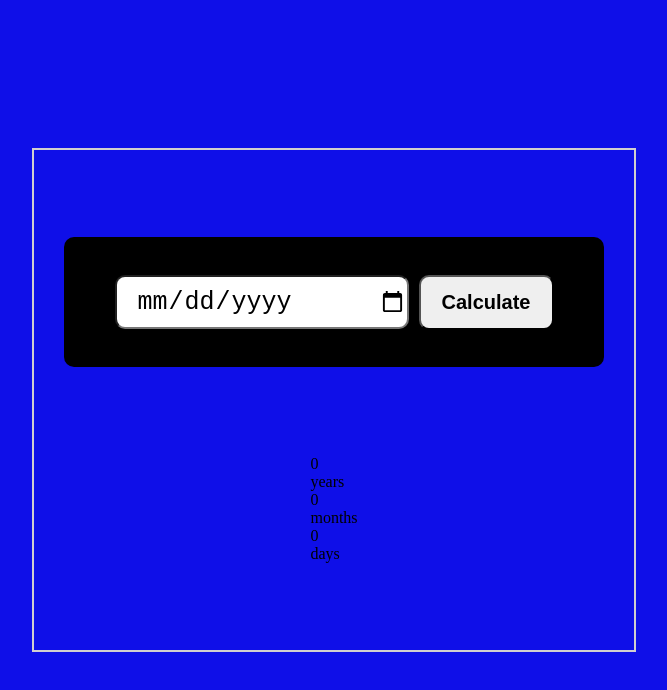
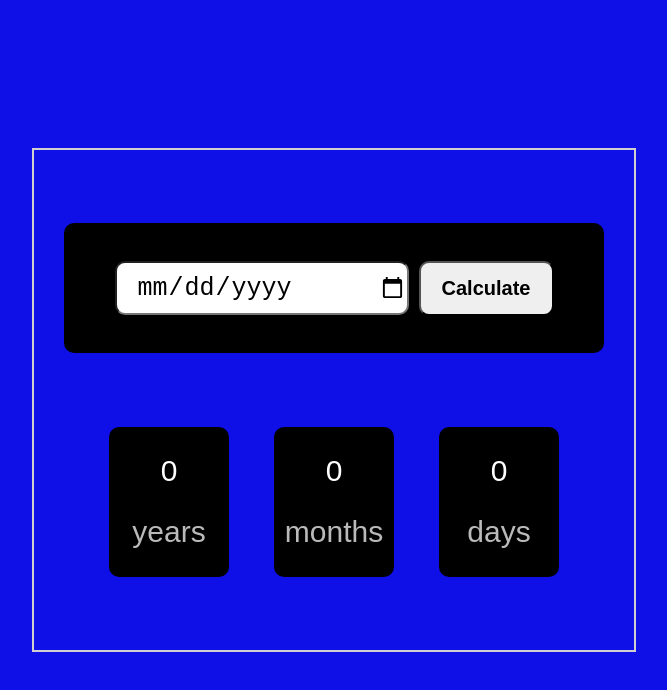
Before and after one commit to mhuzaifa360/classTask005-Age-calculator, a plain HTML site: page index.html in a window 1280 px wide. Shown: the whole page, without its empty margins (306-973 px from the left). Drawn offline with Linux system fonts and the light colour scheme.

Commit message:
css complete for cards and container

```diff
--- a/index.html
+++ b/index.html
@@ -13,17 +13,18 @@
             <input type="date" id="input-date">
             <button id="cal-btn">Calculate</button>
         </div>
-        <div class="date-showing">
-            <div class="years" id="years">
-                <p>0</p>
+
+        <div class="output">
+            <div class="years card" id="years">
+                <span>0</span>
                 <p>years</p>
             </div>
-            <div class="months" id="months">
-                <p>0</p>
+            <div class="months card" id="months">
+                <span>0</span>
                 <p>months</p>
             </div>
-            <div class="days" id="days">
-                <p>0</p>
+            <div class="days card" id="days">
+                <span>0</span>
                 <p>days</p>
             </div>
         </div>
--- a/style.css
+++ b/style.css
@@ -9,6 +9,7 @@ body{
     justify-content: center;
     align-items: center;
     background: #0f0fe8;
+    font-family: Arial, Helvetica, sans-serif;
 }
 .container{
     width: 600px;
@@ -47,3 +48,31 @@ body{
     font-size: 20px;
     font-weight: 600;
 }
+.output{
+    width: 90%;
+    height: 150px;
+    /* background: #000; */
+    display: flex;
+    justify-content: space-evenly;
+    align-items: center;
+    flex-direction: row;
+
+
+}
+.output .card{
+    background: #000;
+    color: white;
+    width: 120px;
+    height: 150px;
+    display: flex;
+    justify-content: space-evenly;
+    align-items: center;
+    flex-direction: column;
+    font-size: 30px;
+    border-radius: 10px;
+
+}
+.output .card p{
+    color: #bbbaba;
+
+}
```
